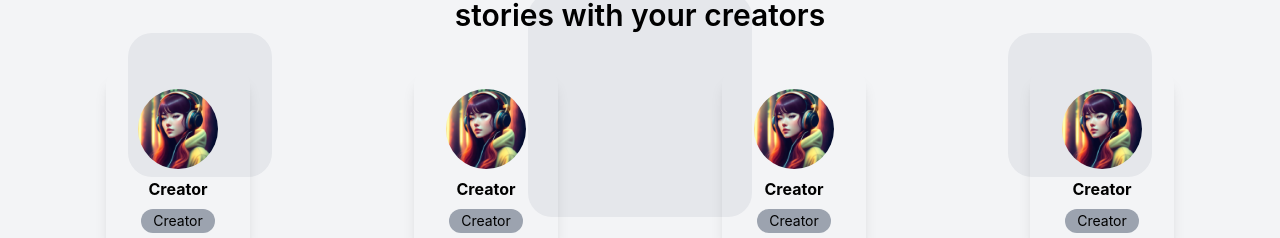
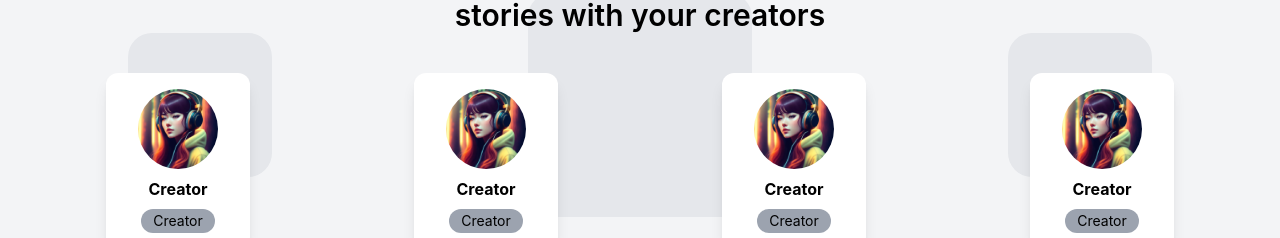
Before and after one commit to danilodavid521/retailor_watch_content, a React (Create React App) app: page / in a window 1280 px wide. Shown: the part 2635-2873 px from the top of the page. Built offline with nearby package versions, Linux system fonts and the light colour scheme.

Commit message:
fix: added backgroud white

```diff
--- a/src/components/ui/CreatorCard.tsx
+++ b/src/components/ui/CreatorCard.tsx
@@ -2,7 +2,7 @@ import React from 'react'
 
 export default function CreatorCard({img,name}:{img:string,name:string}) {
   return (
-    <div className='flex flex-col items-center shadow-lg rounded-xl px-8 py-4'>
+    <div className='flex flex-col items-center shadow-lg bg-white rounded-xl px-8 py-4'>
         <img className='w-20 h-20 rounded-full mb-2' src={img} alt={`creator_${name}`} />
         <h4 className='text-base font-bold mb-2'>{name}</h4>
         <span className='text-sm px-3 py-0.5 rounded-full bg-gray-400'>Creator</span>
```
